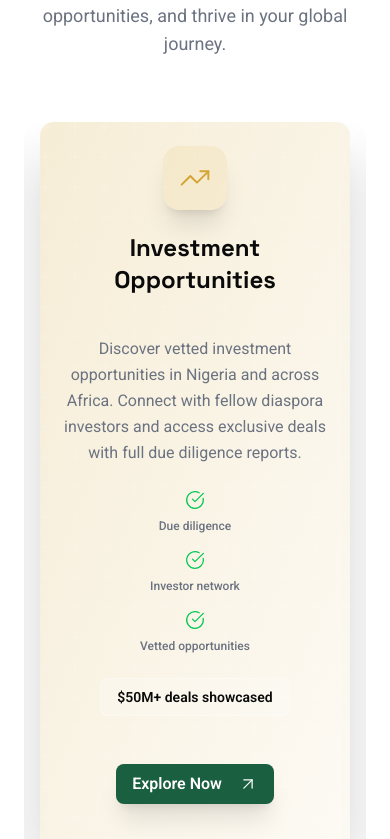
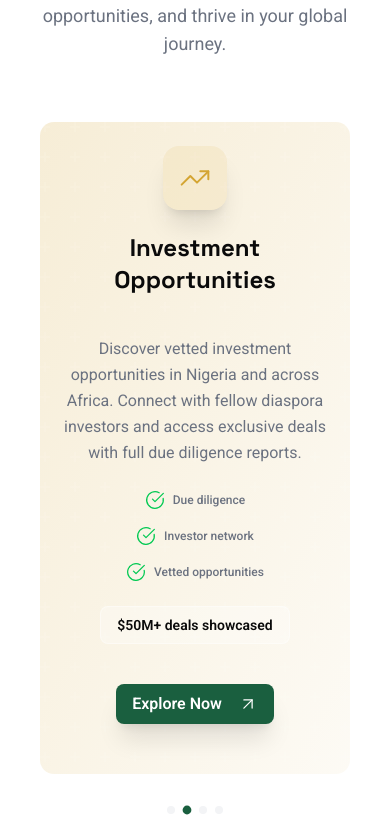
Before and after one commit to femicr8v/diaspora-9ja-figma, a Next.js app: page / in a window 390 px wide. Shown: the part 4005-4844 px from the top of the page. Built offline with nearby package versions, Linux system fonts and the light colour scheme.

Commit message:
Platform section completed

```diff
--- a/src/components/landing-page/CommunityStatsSection.tsx
+++ b/src/components/landing-page/CommunityStatsSection.tsx
@@ -242,7 +242,7 @@ export function CommunityStatsSection({
                 <button
                   key={index}
                   onClick={() => handleDotClick(index)}
-                  className={`w-2 h-2 md:w-3 md:h-3 rounded-full transition-all duration-300 ${
+                  className={`size-2 md:size-3 rounded-full transition-all duration-300 ${
                     index === membersSlide
                       ? "bg-primary scale-110 shadow-lg"
                       : "bg-muted hover:bg-muted-foreground/50"
--- a/src/components/landing-page/PlatformSection.tsx
+++ b/src/components/landing-page/PlatformSection.tsx
@@ -115,8 +115,8 @@ export function PlatformSection({ onGetStarted }: PlatformSectionProps) {
           onMouseEnter={() => setIsAutoScrollPaused(true)}
           onMouseLeave={() => setIsAutoScrollPaused(false)}
         >
-          {/* Carousel Container */}
-          <div className="overflow-hidden rounded-2xl">
+          {/* Carousel Container shadow-2xl */}
+          <div className="overflow-hidden">
             <div
               className="flex transition-transform duration-700 ease-out"
               style={{ transform: `translateX(-${currentSlide * 100}%)` }}
@@ -126,10 +126,11 @@ export function PlatformSection({ onGetStarted }: PlatformSectionProps) {
             >
               {platformFeatures.map((feature) => {
                 const Icon = feature.icon;
+
                 return (
                   <div key={feature.id} className="w-full flex-shrink-0 px-4">
                     <Card
-                      className={`h-full min-h-[500px] md:min-h-[600px] bg-gradient-to-br ${feature.gradient} relative overflow-hidden shadow-2xl border-0`}
+                      className={`h-full min-h-[500px] md:min-h-[600px] bg-gradient-to-br ${feature.gradient} relative overflow-hidden border-0`}
                     >
                       <div
                         className={`absolute inset-0 ${repeatingPlusWhitePattern} opacity-60`}
@@ -155,8 +156,11 @@ export function PlatformSection({ onGetStarted }: PlatformSectionProps) {
 
                         <div className="flex flex-col items-center justify-center md:flex-row gap-4 md:gap-6 mb-6 md:mb-8">
                           {feature.features.map((item, idx) => (
-                            <div key={idx} className="text-center">
-                              <CheckCircle className="w-5 md:w-6 h-5 md:h-6 text-green-500 mx-auto mb-2" />
+                            <div
+                              key={idx}
+                              className="flex md:flex-col gap-2 justify-center items-center text-center"
+                            >
+                              <CheckCircle className="size-5 md:size-6 text-green-500" />
                               <p className="text-xs md:text-sm text-muted-foreground font-medium">
                                 {item}
                               </p>
@@ -164,10 +168,10 @@ export function PlatformSection({ onGetStarted }: PlatformSectionProps) {
                           ))}
                         </div>
 
-                        <div className="mb-6 md:mb-8">
+                        <div className="mb-4 md:mb-6">
                           <Badge
                             variant="secondary"
-                            className="bg-white/20 text-foreground border-white/30 text-sm md:text-base font-semibold px-4 py-2"
+                            className="bg-white/30 text-foreground border-white/40 text-sm md:text-base font-semibold px-4 py-2"
                           >
                             {feature.stats}
                           </Badge>
@@ -198,9 +202,9 @@ export function PlatformSection({ onGetStarted }: PlatformSectionProps) {
                 key={index}
                 onClick={() => handleSlideChange(index)}
                 aria-label={`Go to slide ${index + 1}`}
-                className={`w-3 md:w-4 h-3 md:h-4 rounded-full transition-all duration-300 hover:scale-110 focus:outline-none focus:ring-2 focus:ring-primary focus:ring-offset-2 ${
+                className={`size-2 md:size-3 rounded-full transition-all duration-300 hover:scale-110 active:scale-110 ${
                   index === currentSlide
-                    ? "bg-primary scale-125 shadow-lg"
+                    ? "bg-primary scale-110 shadow-lg"
                     : "bg-muted hover:bg-muted-foreground/50"
                 }`}
               />
```
